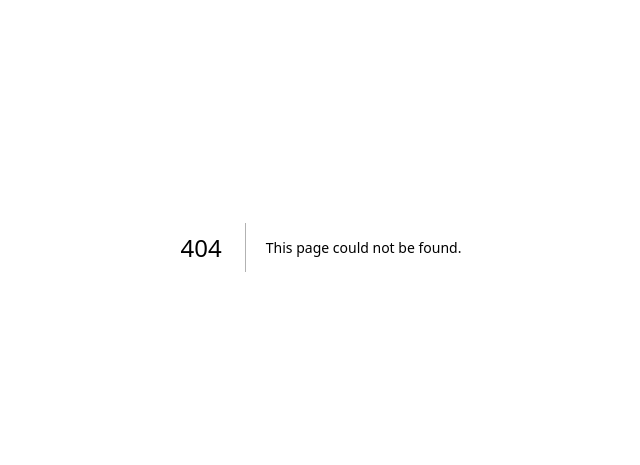
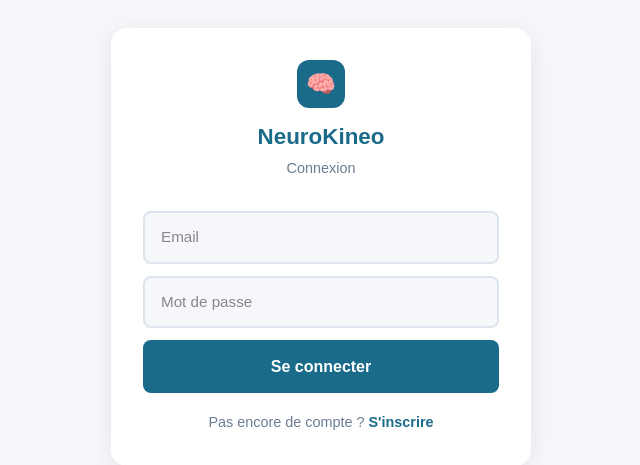
Before and after one commit to Mob-y/NeuroKineo, a Next.js app in the folder neurokineo/: page /login in a window 1280 px wide. Before the commit this address had no page. Shown: the part 153-618 px from the top of the page, without its empty margins (319-959 px from the left). Built offline with nearby package versions, Linux system fonts and the light colour scheme; no server answers.

Commit message:
Create de login page

```diff
--- /dev/null
+++ b/neurokineo/src/app/login/page.jsx
@@ -0,0 +1,216 @@
+"use client";
+
+import { useState } from "react";
+import { createClient } from "../lib/supabase";
+import { useRouter } from "next/navigation";
+
+export default function LoginPage() {
+	const [isInscription, setIsInscription] = useState(false);
+	const [email, setEmail] = useState("");
+	const [password, setPassword] = useState("");
+	const [prenom, setPrenom] = useState("");
+	const [annee, setAnnee] = useState("K1");
+	const [erreur, setErreur] = useState("");
+	const [chargement, setChargement] = useState(false);
+
+	const router = useRouter();
+	const supabase = createClient();
+
+	async function handleSubmit() {
+		setErreur("");
+		setChargement(true);
+
+		if (isInscription) {
+			// Inscription
+			const { data, error } = await supabase.auth.signUp({
+				email,
+				password,
+			});
+
+			if (error) {
+				setErreur(error.message);
+				setChargement(false);
+				return;
+			}
+
+			// Créer le profil
+			await supabase.from("profils").insert({
+				id: data.user.id,
+				email,
+				prenom,
+				annee,
+			});
+
+			router.push("/quiz");
+		} else {
+			// Connexion
+			const { error } = await supabase.auth.signInWithPassword({
+				email,
+				password,
+			});
+			if (error) {
+				setErreur("Email ou mot de passe incorrect");
+				setChargement(false);
+				return;
+			}
+			router.push("/quiz");
+		}
+
+		setChargement(false);
+	}
+
+	return (
+		<div
+			style={{
+				minHeight: "100vh",
+				display: "flex",
+				alignItems: "center",
+				justifyContent: "center",
+				background: "#f5f7fa",
+				padding: "1rem",
+			}}
+		>
+			<div
+				style={{
+					background: "white",
+					borderRadius: "16px",
+					padding: "2rem",
+					width: "100%",
+					maxWidth: "420px",
+					boxShadow: "0 4px 24px rgba(0,0,0,0.08)",
+				}}
+			>
+				{/* Logo */}
+				<div style={{ textAlign: "center", marginBottom: "2rem" }}>
+					<div
+						style={{
+							width: "48px",
+							height: "48px",
+							background: "#1a6b8a",
+							borderRadius: "12px",
+							display: "flex",
+							alignItems: "center",
+							justifyContent: "center",
+							fontSize: "24px",
+							margin: "0 auto 0.75rem",
+						}}
+					>
+						🧠
+					</div>
+					<h1
+						style={{ fontSize: "1.4rem", fontWeight: "800", color: "#1a6b8a" }}
+					>
+						NeuroKineo
+					</h1>
+					<p style={{ color: "#6b7c93", fontSize: "0.9rem", marginTop: "4px" }}>
+						{isInscription ? "Créer un compte" : "Connexion"}
+					</p>
+				</div>
+
+				{/* Champs */}
+				{isInscription && (
+					<>
+						<input
+							type="text"
+							placeholder="Prénom"
+							value={prenom}
+							onChange={(e) => setPrenom(e.target.value)}
+							style={inputStyle}
+						/>
+						<select
+							value={annee}
+							onChange={(e) => setAnnee(e.target.value)}
+							style={inputStyle}
+						>
+							<option value="K1">K1 — 1ère année</option>
+							<option value="K2">K2 — 2ème année</option>
+							<option value="K3">K3 — 3ème année</option>
+							<option value="K4">K4 — 4ème année</option>
+						</select>
+					</>
+				)}
+
+				<input
+					type="email"
+					placeholder="Email"
+					value={email}
+					onChange={(e) => setEmail(e.target.value)}
+					style={inputStyle}
+				/>
+				<input
+					type="password"
+					placeholder="Mot de passe"
+					value={password}
+					onChange={(e) => setPassword(e.target.value)}
+					style={inputStyle}
+				/>
+
+				{erreur && (
+					<p
+						style={{
+							color: "#c0392b",
+							fontSize: "0.85rem",
+							marginBottom: "1rem",
+						}}
+					>
+						{erreur}
+					</p>
+				)}
+
+				<button
+					type="button"
+					onClick={handleSubmit}
+					disabled={chargement}
+					style={{
+						width: "100%",
+						background: "#1a6b8a",
+						color: "white",
+						border: "none",
+						borderRadius: "8px",
+						padding: "0.9rem",
+						fontSize: "1rem",
+						fontWeight: "700",
+						cursor: "pointer",
+						opacity: chargement ? 0.7 : 1,
+					}}
+				>
+					{chargement
+						? "Chargement..."
+						: isInscription
+							? "S'inscrire"
+							: "Se connecter"}
+				</button>
+
+				<p
+					style={{
+						textAlign: "center",
+						marginTop: "1.2rem",
+						fontSize: "0.9rem",
+						color: "#6b7c93",
+					}}
+				>
+					{isInscription ? "Déjà un compte ?" : "Pas encore de compte ?"}{" "}
+					<button
+						type="button"
+						onClick={() => setIsInscription(!isInscription)}
+						style={{ color: "#1a6b8a", fontWeight: "700", cursor: "pointer", background: "none", border: "none", padding: 0 }}
+					>
+						{isInscription ? "Se connecter" : "S'inscrire"}
+					</button>
+				</p>
+			</div>
+		</div>
+	);
+}
+
+const inputStyle = {
+	width: "100%",
+	border: "2px solid #dde4ed",
+	borderRadius: "8px",
+	padding: "0.8rem 1rem",
+	fontSize: "0.95rem",
+	marginBottom: "0.75rem",
+	outline: "none",
+	fontFamily: "inherit",
+	background: "#f5f7fa",
+};
```
